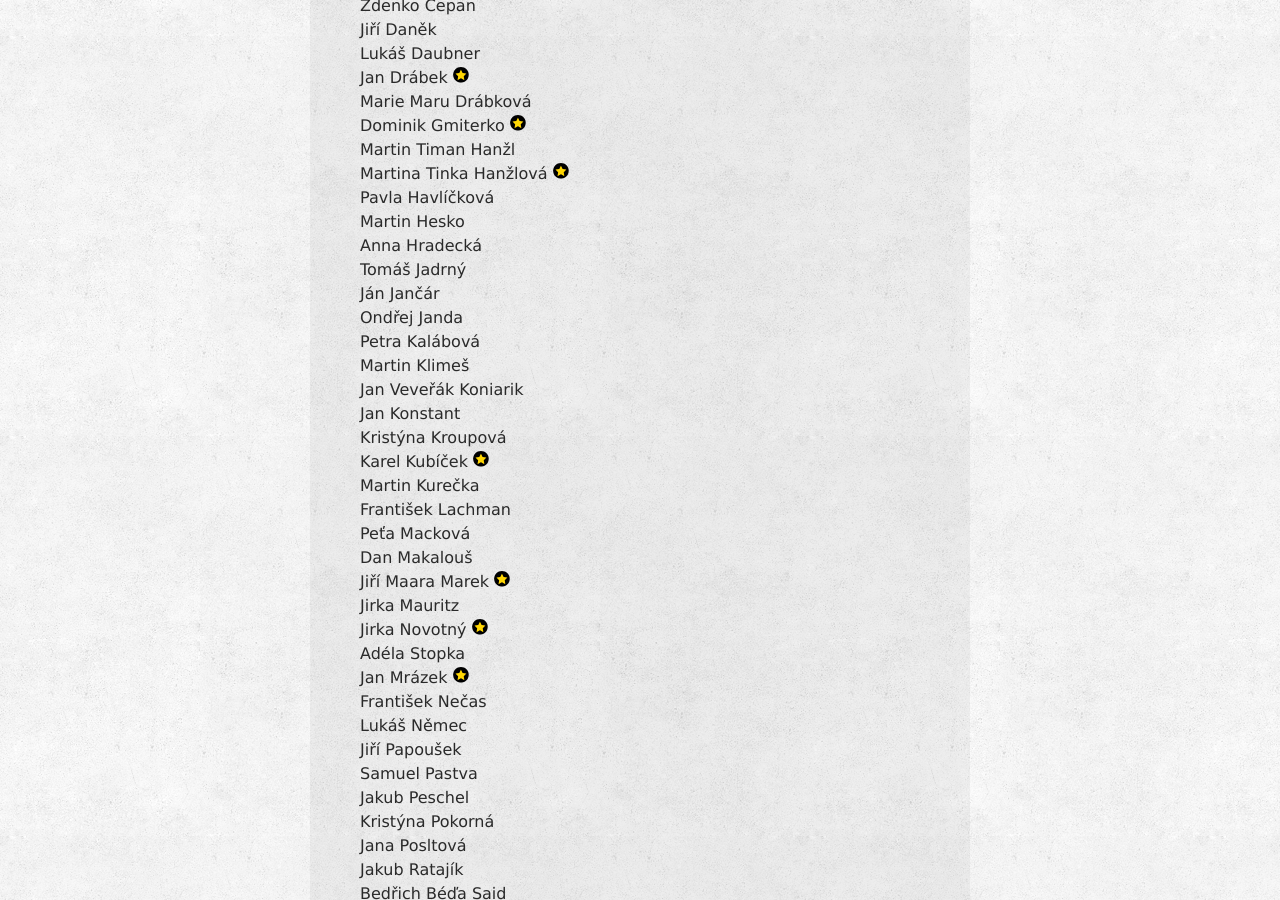
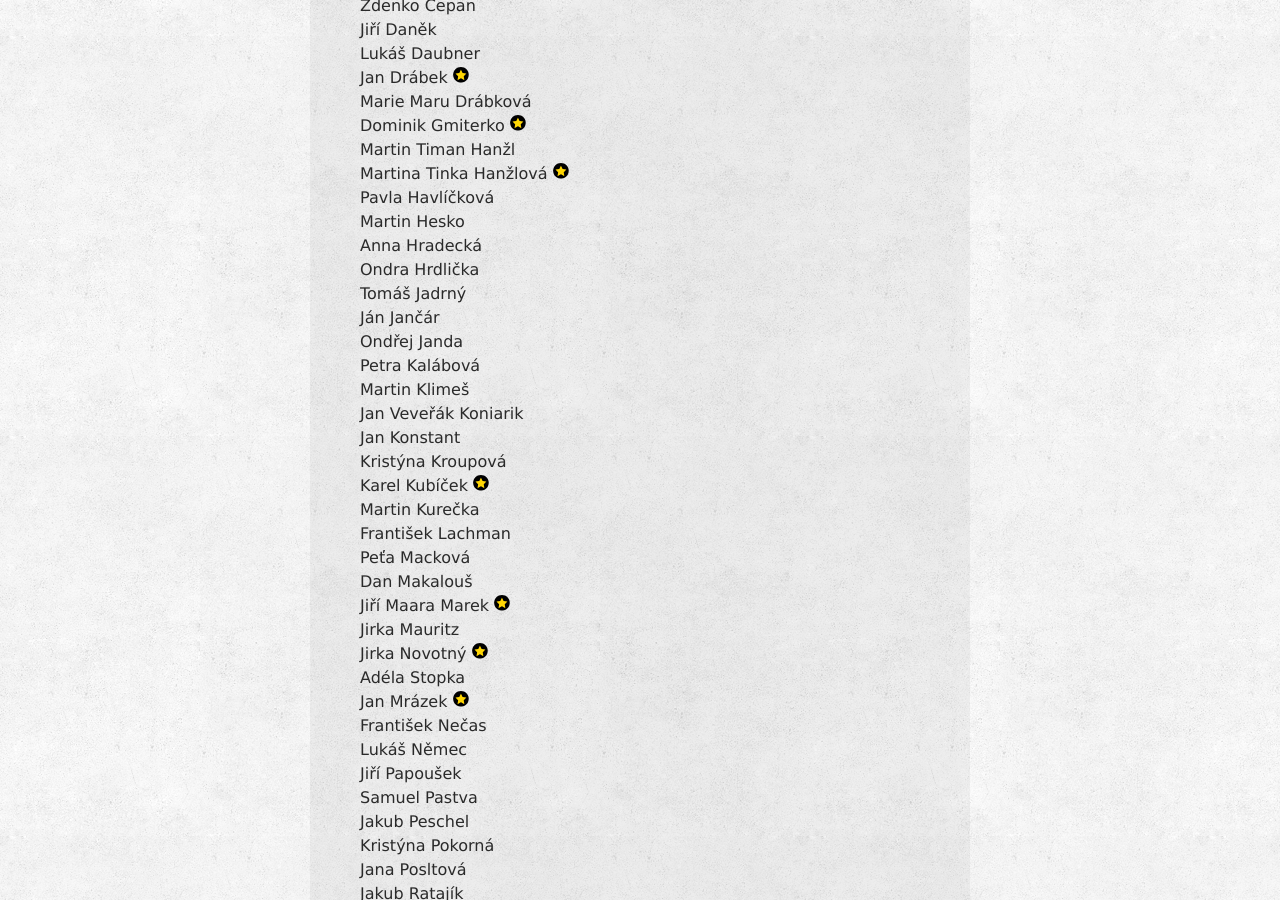
Before and after one commit to zverinec/zverinec-web, a Jekyll site: the page built from _pages/members.md, in a window 1280 px wide and 900 px high, scrolled down 1764 px. Built offline with Jekyll 4.4.1, drawn with Linux system fonts in a browser that asks for light colours; comment, search, counter and statistics services are not loaded.

Commit message:
Add sympathising member

```diff
--- a/_pages/members.md
+++ b/_pages/members.md
@@ -69,6 +69,7 @@ Martina Tinka Hanžlová <img src="img/rad.svg" class="rad" title="Řád pří
 Pavla Havlíčková<br/>
 Martin Hesko<br/>
 Anna Hradecká<br/>
+Ondra Hrdlička<br/>
 Tomáš Jadrný<br/>
 Ján Jančár<br/>
 Ondřej Janda<br/>
```
